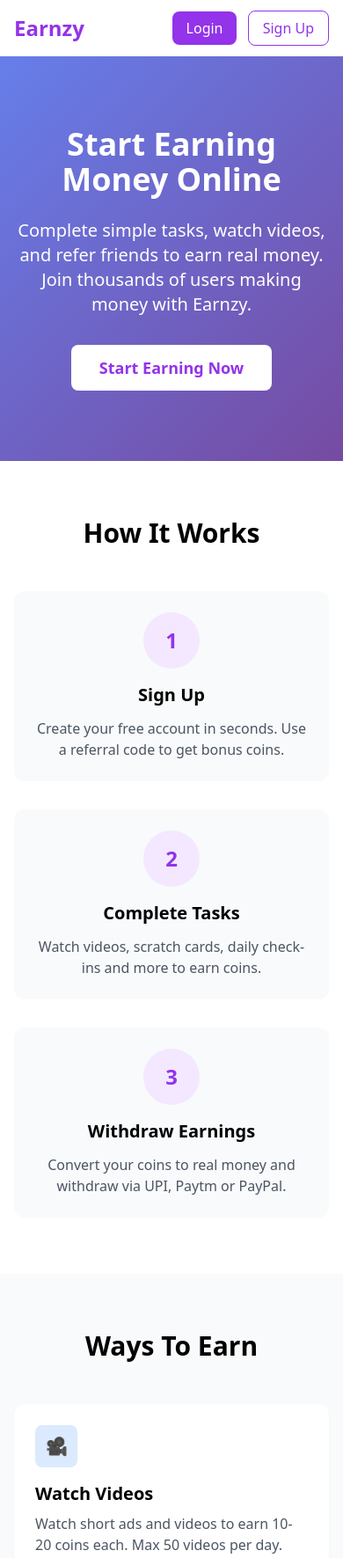
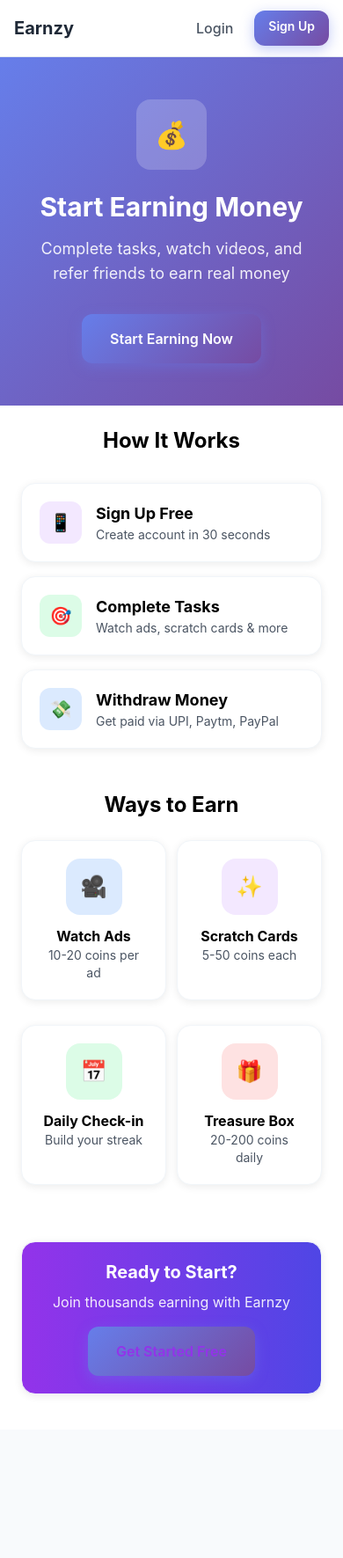
Before and after one commit to sonarratilal-crypto/Earnzy, a plain HTML site: page index.html in a window 390 px wide. Shown: the top 1771 px of the page at 88% size. After the commit the page ends 1625 px from the top, so only its background shows below. Drawn offline with nearby package versions, Linux system fonts and the light colour scheme.

Commit message:
Update index.html

```diff
--- a/index.html
+++ b/index.html
@@ -1,125 +1,236 @@
-<!-- index.html -->
 <!DOCTYPE html>
 <html lang="en">
 <head>
     <meta charset="UTF-8">
     <meta name="viewport" content="width=device-width, initial-scale=1.0">
-    <title>Earnzy - Start Earning Now</title>
+    <title>Earnzy - Earn Money</title>
     <script src="https://cdn.tailwindcss.com"></script>
     <script src="https://cdn.jsdelivr.net/npm/@supabase/supabase-js@2"></script>
+
+    <!-- PWA Meta Tags -->
+    <meta name="theme-color" content="#667eea">
+    <meta name="apple-mobile-web-app-capable" content="yes">
+    <meta name="apple-mobile-web-app-status-bar-style" content="default">
+    <meta name="apple-mobile-web-app-title" content="Earnzy">
+
     <style>
+        /* Mobile App Styles */
+        body {
+            font-family: -apple-system, BlinkMacSystemFont, 'Segoe UI', Roboto, sans-serif;
+            background: #f8fafc;
+            -webkit-tap-highlight-color: transparent;
+        }
+
+        .app-container {
+            max-width: 428px;
+            margin: 0 auto;
+            background: white;
+            min-height: 100vh;
+            box-shadow: 0 0 20px rgba(0,0,0,0.1);
+        }
+
         .gradient-bg {
             background: linear-gradient(135deg, #667eea 0%, #764ba2 100%);
         }
-        .card-hover {
-            transition: transform 0.3s ease, box-shadow 0.3s ease;
+
+        .btn-app {
+            background: linear-gradient(135deg, #667eea 0%, #764ba2 100%);
+            border: none;
+            padding: 16px 32px;
+            border-radius: 12px;
+            color: white;
+            font-weight: 600;
+            font-size: 16px;
+            box-shadow: 0 4px 15px rgba(102, 126, 234, 0.4);
+            transition: all 0.3s ease;
+            display: inline-block;
+            text-decoration: none;
+            text-align: center;
         }
-        .card-hover:hover {
-            transform: translateY(-5px);
-            box-shadow: 0 10px 25px rgba(0, 0, 0, 0.1);
+
+        .btn-app:hover {
+            transform: translateY(-2px);
+            box-shadow: 0 6px 20px rgba(102, 126, 234, 0.6);
+        }
+
+        .card-app {
+            background: white;
+            border-radius: 16px;
+            padding: 20px;
+            box-shadow: 0 2px 10px rgba(0, 0, 0, 0.08);
+            margin-bottom: 16px;
+            border: 1px solid #f1f5f9;
+        }
+
+        .nav-app {
+            background: white;
+            backdrop-filter: blur(10px);
+            border-bottom: 1px solid #e2e8f0;
+            position: sticky;
+            top: 0;
+            z-index: 100;
+        }
+
+        /* Mobile Bottom Navigation */
+        .bottom-nav {
+            position: fixed;
+            bottom: 0;
+            left: 0;
+            right: 0;
+            background: white;
+            border-top: 1px solid #e2e8f0;
+            padding: 8px 0;
+            display: flex;
+            justify-content: space-around;
+            z-index: 1000;
+        }
+
+        .nav-item {
+            display: flex;
+            flex-direction: column;
+            align-items: center;
+            padding: 8px 12px;
+            border-radius: 12px;
+            text-decoration: none;
+            color: #64748b;
+            transition: all 0.3s ease;
+            flex: 1;
+            max-width: 80px;
+        }
+
+        .nav-item.active {
+            color: #667eea;
+            background: rgba(102, 126, 234, 0.1);
+        }
+
+        .nav-icon {
+            font-size: 20px;
+            margin-bottom: 4px;
+        }
+
+        .nav-label {
+            font-size: 12px;
+            font-weight: 500;
+        }
+
+        /* Content padding for bottom nav */
+        .content-with-nav {
+            padding-bottom: 80px;
         }
     </style>
 </head>
-<body class="bg-gray-50">
-    <!-- Navigation -->
-    <nav class="bg-white shadow-sm py-4">
-        <div class="container mx-auto px-4 flex justify-between items-center">
-            <h1 class="text-2xl font-bold text-purple-600">Earnzy</h1>
-            <div>
-                <a href="login.html" class="bg-purple-600 text-white px-4 py-2 rounded-lg font-medium mr-2">Login</a>
-                <a href="signup.html" class="bg-white text-purple-600 border border-purple-600 px-4 py-2 rounded-lg font-medium">Sign Up</a>
+<body>
+    <div class="app-container">
+        <!-- App Header -->
+        <header class="nav-app">
+            <div class="px-4 py-3">
+                <div class="flex justify-between items-center">
+                    <h1 class="text-xl font-bold text-gray-800">Earnzy</h1>
+                    <div class="flex gap-2">
+                        <a href="login.html" class="px-4 py-2 text-gray-600 font-medium">Login</a>
+                        <a href="signup.html" class="btn-app px-4 py-2 text-sm">Sign Up</a>
                     </div>
                 </div>
-    </nav>
+            </div>
+        </header>
 
         <!-- Hero Section -->
-    <section class="gradient-bg text-white py-20">
-        <div class="container mx-auto px-4 text-center">
-            <h1 class="text-4xl md:text-5xl font-bold mb-6">Start Earning Money Online</h1>
-            <p class="text-xl mb-8 max-w-2xl mx-auto">Complete simple tasks, watch videos, and refer friends to earn real money. Join thousands of users making money with Earnzy.</p>
-            <a href="signup.html" class="bg-white text-purple-600 font-bold px-8 py-3 rounded-lg text-lg inline-block">Start Earning Now</a>
+        <section class="gradient-bg text-white">
+            <div class="px-6 py-12 text-center">
+                <div class="w-20 h-20 bg-white bg-opacity-20 rounded-2xl flex items-center justify-center mx-auto mb-6">
+                    <span class="text-3xl">💰</span>
+                </div>
+                <h1 class="text-3xl font-bold mb-4">Start Earning Money</h1>
+                <p class="text-lg opacity-90 mb-8">Complete tasks, watch videos, and refer friends to earn real money</p>
+                <a href="signup.html" class="btn-app">Start Earning Now</a>
             </div>
         </section>
 
-    <!-- How It Works -->
-    <section class="py-16 bg-white">
-        <div class="container mx-auto px-4">
-            <h2 class="text-3xl font-bold text-center mb-12">How It Works</h2>
-            <div class="grid grid-cols-1 md:grid-cols-3 gap-8">
-                <div class="bg-gray-50 p-6 rounded-xl card-hover text-center">
-                    <div class="w-16 h-16 bg-purple-100 text-purple-600 rounded-full flex items-center justify-center text-2xl font-bold mx-auto mb-4">1</div>
-                    <h3 class="text-xl font-bold mb-3">Sign Up</h3>
-                    <p class="text-gray-600">Create your free account in seconds. Use a referral code to get bonus coins.</p>
+        <!-- Features Grid -->
+        <section class="p-6">
+            <h2 class="text-2xl font-bold text-center mb-8">How It Works</h2>
+
+            <div class="space-y-4">
+                <div class="card-app flex items-center">
+                    <div class="w-12 h-12 bg-purple-100 rounded-xl flex items-center justify-center mr-4">
+                        <span class="text-xl">📱</span>
                     </div>
-                <div class="bg-gray-50 p-6 rounded-xl card-hover text-center">
-                    <div class="w-16 h-16 bg-purple-100 text-purple-600 rounded-full flex items-center justify-center text-2xl font-bold mx-auto mb-4">2</div>
-                    <h3 class="text-xl font-bold mb-3">Complete Tasks</h3>
-                    <p class="text-gray-600">Watch videos, scratch cards, daily check-ins and more to earn coins.</p>
+                    <div>
+                        <h3 class="font-bold text-lg">Sign Up Free</h3>
+                        <p class="text-gray-600 text-sm">Create account in 30 seconds</p>
                     </div>
-                <div class="bg-gray-50 p-6 rounded-xl card-hover text-center">
-                    <div class="w-16 h-16 bg-purple-100 text-purple-600 rounded-full flex items-center justify-center text-2xl font-bold mx-auto mb-4">3</div>
-                    <h3 class="text-xl font-bold mb-3">Withdraw Earnings</h3>
-                    <p class="text-gray-600">Convert your coins to real money and withdraw via UPI, Paytm or PayPal.</p>
+                </div>
+
+                <div class="card-app flex items-center">
+                    <div class="w-12 h-12 bg-green-100 rounded-xl flex items-center justify-center mr-4">
+                        <span class="text-xl">🎯</span>
+                    </div>
+                    <div>
+                        <h3 class="font-bold text-lg">Complete Tasks</h3>
+                        <p class="text-gray-600 text-sm">Watch ads, scratch cards & more</p>
+                    </div>
+                </div>
+
+                <div class="card-app flex items-center">
+                    <div class="w-12 h-12 bg-blue-100 rounded-xl flex items-center justify-center mr-4">
+                        <span class="text-xl">💸</span>
+                    </div>
+                    <div>
+                        <h3 class="font-bold text-lg">Withdraw Money</h3>
+                        <p class="text-gray-600 text-sm">Get paid via UPI, Paytm, PayPal</p>
                     </div>
                 </div>
             </div>
         </section>
 
-    <!-- Features -->
-    <section class="py-16 bg-gray-50">
-        <div class="container mx-auto px-4">
-            <h2 class="text-3xl font-bold text-center mb-12">Ways To Earn</h2>
-            <div class="grid grid-cols-1 md:grid-cols-2 lg:grid-cols-3 gap-6">
-                <div class="bg-white p-6 rounded-xl shadow-sm card-hover">
-                    <div class="w-12 h-12 bg-blue-100 text-blue-600 rounded-lg flex items-center justify-center text-xl mb-4">🎥</div>
-                    <h3 class="text-xl font-bold mb-2">Watch Videos</h3>
-                    <p class="text-gray-600 mb-4">Watch short ads and videos to earn 10-20 coins each. Max 50 videos per day.</p>
+        <!-- Earning Methods -->
+        <section class="p-6">
+            <h2 class="text-2xl font-bold text-center mb-6">Ways to Earn</h2>
+
+            <div class="grid grid-cols-2 gap-3">
+                <div class="card-app text-center">
+                    <div class="w-16 h-16 bg-blue-100 rounded-2xl flex items-center justify-center mx-auto mb-3">
+                        <span class="text-2xl">🎥</span>
                     </div>
-                <div class="bg-white p-6 rounded-xl shadow-sm card-hover">
-                    <div class="w-12 h-12 bg-green-100 text-green-600 rounded-lg flex items-center justify-center text-xl mb-4">✨</div>
-                    <h3 class="text-xl font-bold mb-2">Scratch Cards</h3>
-                    <p class="text-gray-600 mb-4">Scratch 3 cards daily to win 5-50 coins each. Exciting rewards every time!</p>
+                    <h3 class="font-bold">Watch Ads</h3>
+                    <p class="text-gray-600 text-sm">10-20 coins per ad</p>
                 </div>
-                <div class="bg-white p-6 rounded-xl shadow-sm card-hover">
-                    <div class="w-12 h-12 bg-yellow-100 text-yellow-600 rounded-lg flex items-center justify-center text-xl mb-4">📅</div>
-                    <h3 class="text-xl font-bold mb-2">Daily Check-in</h3>
-                    <p class="text-gray-600 mb-4">Check in daily to build your streak. Earn 10-100 coins based on your streak.</p>
+
+                <div class="card-app text-center">
+                    <div class="w-16 h-16 bg-purple-100 rounded-2xl flex items-center justify-center mx-auto mb-3">
+                        <span class="text-2xl">✨</span>
                     </div>
-                <div class="bg-white p-6 rounded-xl shadow-sm card-hover">
-                    <div class="w-12 h-12 bg-red-100 text-red-600 rounded-lg flex items-center justify-center text-xl mb-4">🎁</div>
-                    <h3 class="text-xl font-bold mb-2">Treasure Box</h3>
-                    <p class="text-gray-600 mb-4">Open one treasure box daily to win 20-200 coins. Big rewards await!</p>
+                    <h3 class="font-bold">Scratch Cards</h3>
+                    <p class="text-gray-600 text-sm">5-50 coins each</p>
                 </div>
-                <div class="bg-white p-6 rounded-xl shadow-sm card-hover">
-                    <div class="w-12 h-12 bg-purple-100 text-purple-600 rounded-lg flex items-center justify-center text-xl mb-4">👥</div>
-                    <h3 class="text-xl font-bold mb-2">Refer Friends</h3>
-                    <p class="text-gray-600 mb-4">Invite friends and earn 250 coins when they sign up. They get 250 coins too!</p>
+
+                <div class="card-app text-center">
+                    <div class="w-16 h-16 bg-green-100 rounded-2xl flex items-center justify-center mx-auto mb-3">
+                        <span class="text-2xl">📅</span>
                     </div>
-                <div class="bg-white p-6 rounded-xl shadow-sm card-hover">
-                    <div class="w-12 h-12 bg-indigo-100 text-indigo-600 rounded-lg flex items-center justify-center text-xl mb-4">💳</div>
-                    <h3 class="text-xl font-bold mb-2">Easy Withdrawals</h3>
-                    <p class="text-gray-600 mb-4">Withdraw your earnings via UPI, Paytm or PayPal. Low 5% processing fee.</p>
+                    <h3 class="font-bold">Daily Check-in</h3>
+                    <p class="text-gray-600 text-sm">Build your streak</p>
                 </div>
+
+                <div class="card-app text-center">
+                    <div class="w-16 h-16 bg-red-100 rounded-2xl flex items-center justify-center mx-auto mb-3">
+                        <span class="text-2xl">🎁</span>
+                    </div>
+                    <h3 class="font-bold">Treasure Box</h3>
+                    <p class="text-gray-600 text-sm">20-200 coins daily</p>
                 </div>
             </div>
         </section>
 
-    <!-- CTA -->
-    <section class="py-16 bg-purple-700 text-white">
-        <div class="container mx-auto px-4 text-center">
-            <h2 class="text-3xl font-bold mb-6">Ready to Start Earning?</h2>
-            <p class="text-xl mb-8 max-w-2xl mx-auto">Join Earnzy today and start making money from your phone. It's free, easy, and fun!</p>
-            <a href="signup.html" class="bg-white text-purple-600 font-bold px-8 py-3 rounded-lg text-lg inline-block">Get Started Now</a>
+        <!-- CTA Section -->
+        <section class="p-6">
+            <div class="card-app bg-gradient-to-r from-purple-600 to-indigo-600 text-white text-center">
+                <h3 class="text-xl font-bold mb-2">Ready to Start?</h3>
+                <p class="opacity-90 mb-4">Join thousands earning with Earnzy</p>
+                <a href="signup.html" class="btn-app bg-white text-purple-600 inline-block">Get Started Free</a>
             </div>
         </section>
-
-    <!-- Footer -->
-    <footer class="bg-gray-800 text-white py-8">
-        <div class="container mx-auto px-4 text-center">
-            <p class="text-gray-400">© 2023 Earnzy. All rights reserved.</p>
-            <p class="text-gray-500 mt-2">The most powerful earning platform.</p>
     </div>
-    </footer>
 
     <script>
         // Initialize Supabase
```
Lines whose indentation alone changed are shown as unchanged.
